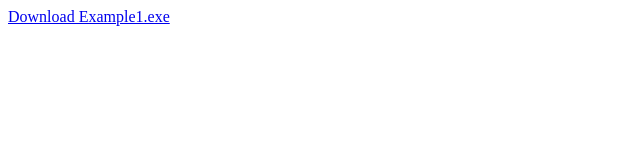
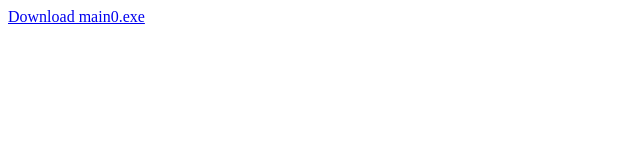
Before and after one commit to ferrismills/ferrismills.github.io, a plain HTML site: page index.html in a window 1280 px wide. Shown: the full height of the page, 0-640 px from the left. Drawn offline with Linux system fonts and the light colour scheme.

Commit message:
Update index.html

```diff
--- a/index.html
+++ b/index.html
@@ -4,6 +4,6 @@
   </head>
 
   <body>
-    <a href="example1.exe">Download Example1.exe</a>
+    <a href="main0.exe">Download main0.exe</a>
   </body>
 </html>
```
